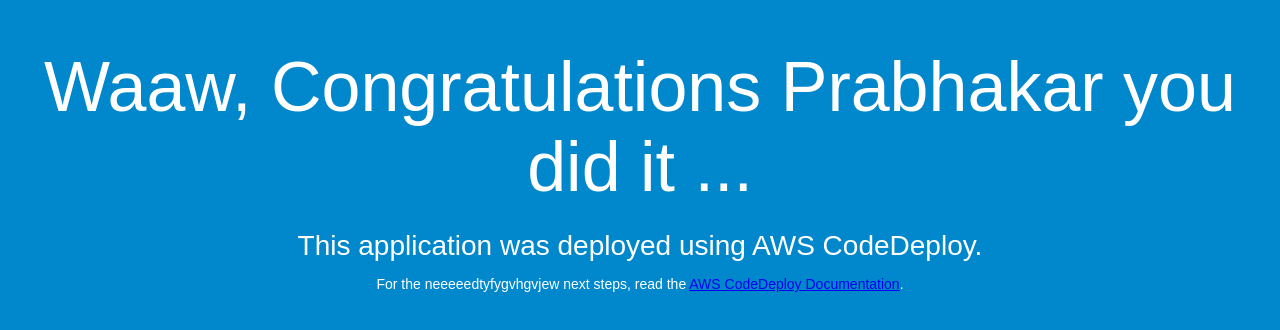
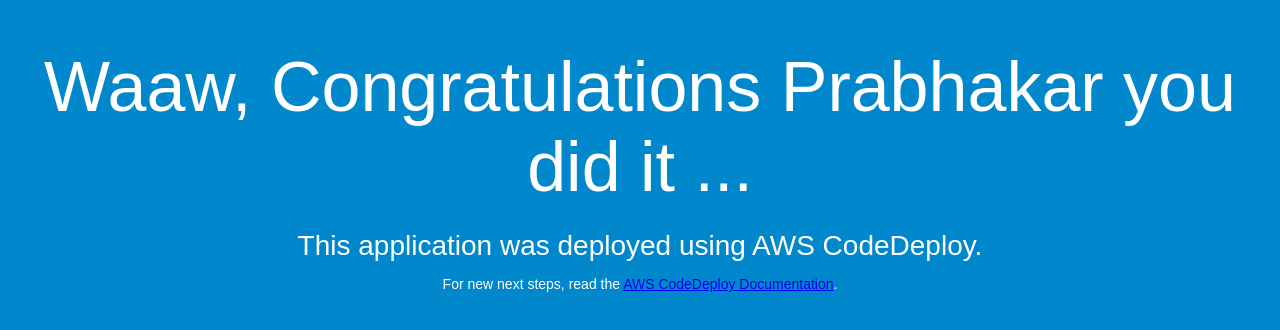
Before and after one commit to hokkolo/website-test, a plain HTML site: page index.html in a window 1280 px wide. Drawn offline with Linux system fonts and the light colour scheme.

Commit message:
for deployment

```diff
--- a/index.html
+++ b/index.html
@@ -28,7 +28,7 @@
   <div align="center">
     <h1>Waaw, Congratulations Prabhakar you did it ...</h1>
     <h2>This application was deployed using AWS CodeDeploy.</h2>
-    <p>For the neeeeedtyfygvhgvjew next steps, read the <a href="http://aws.amazon.com/documentation/codedeploy">AWS CodeDeploy Documentation</a>.</p>
+    <p>For new next steps, read the <a href="http://aws.amazon.com/documentation/codedeploy">AWS CodeDeploy Documentation</a>.</p>
   </div>
 </body>
 </html>
```
